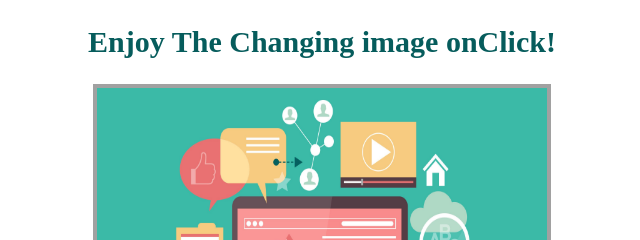
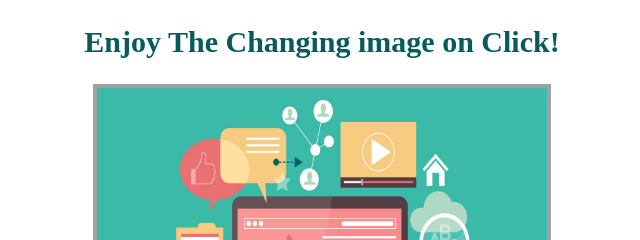
Before and after one commit to arannyakarak/imageclick, a plain HTML site: page index.html in a window 1280 px wide. Shown: the top 240 px of the page, 318-958 px from the left. Drawn offline with Linux system fonts and the light colour scheme.

Commit message:
change h2 heading

```diff
--- a/index.html
+++ b/index.html
@@ -42,7 +42,7 @@
 
 <body>
     <div>
-        <h2>Enjoy The Changing image onClick! </h2>
+        <h2>Enjoy The Changing image on Click! </h2>
         <img src="img/shutterstock.jpg" id="getImage">
 
     </div>
```
